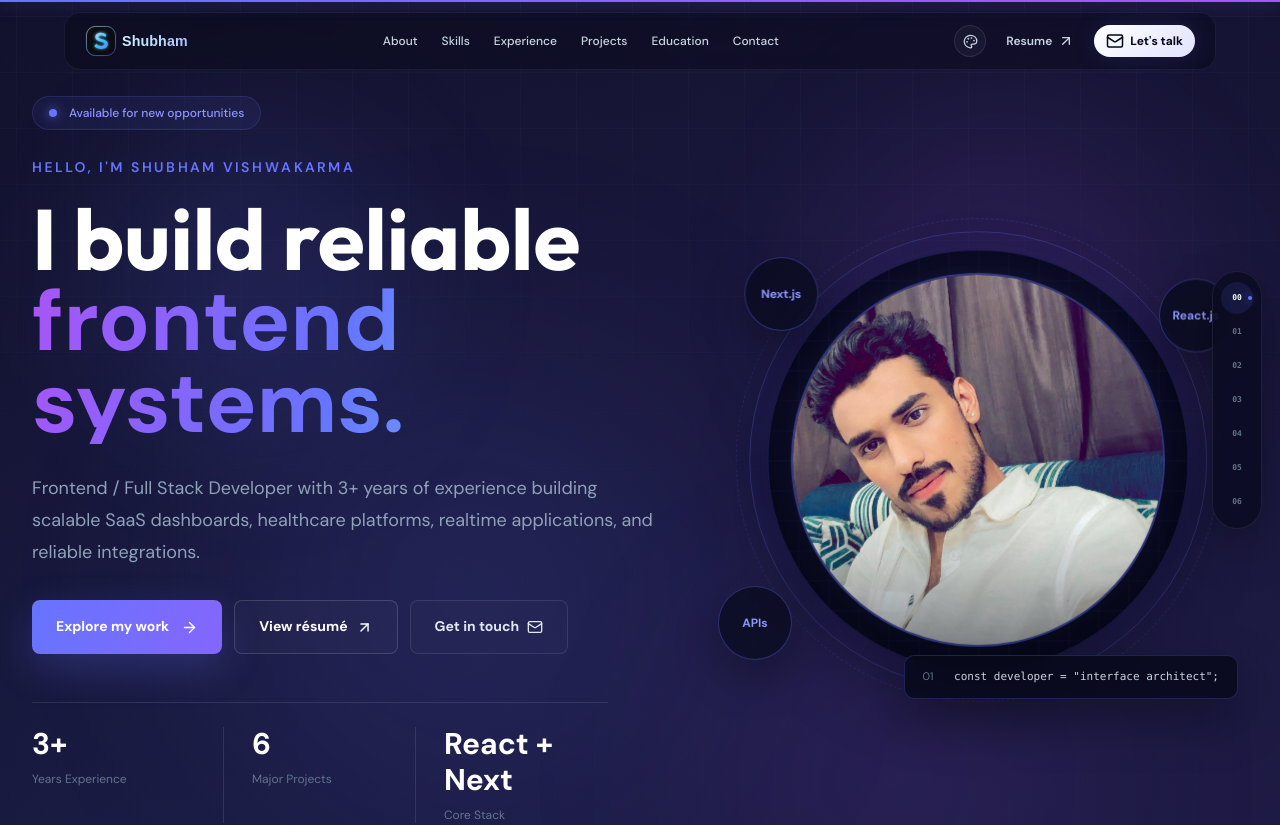
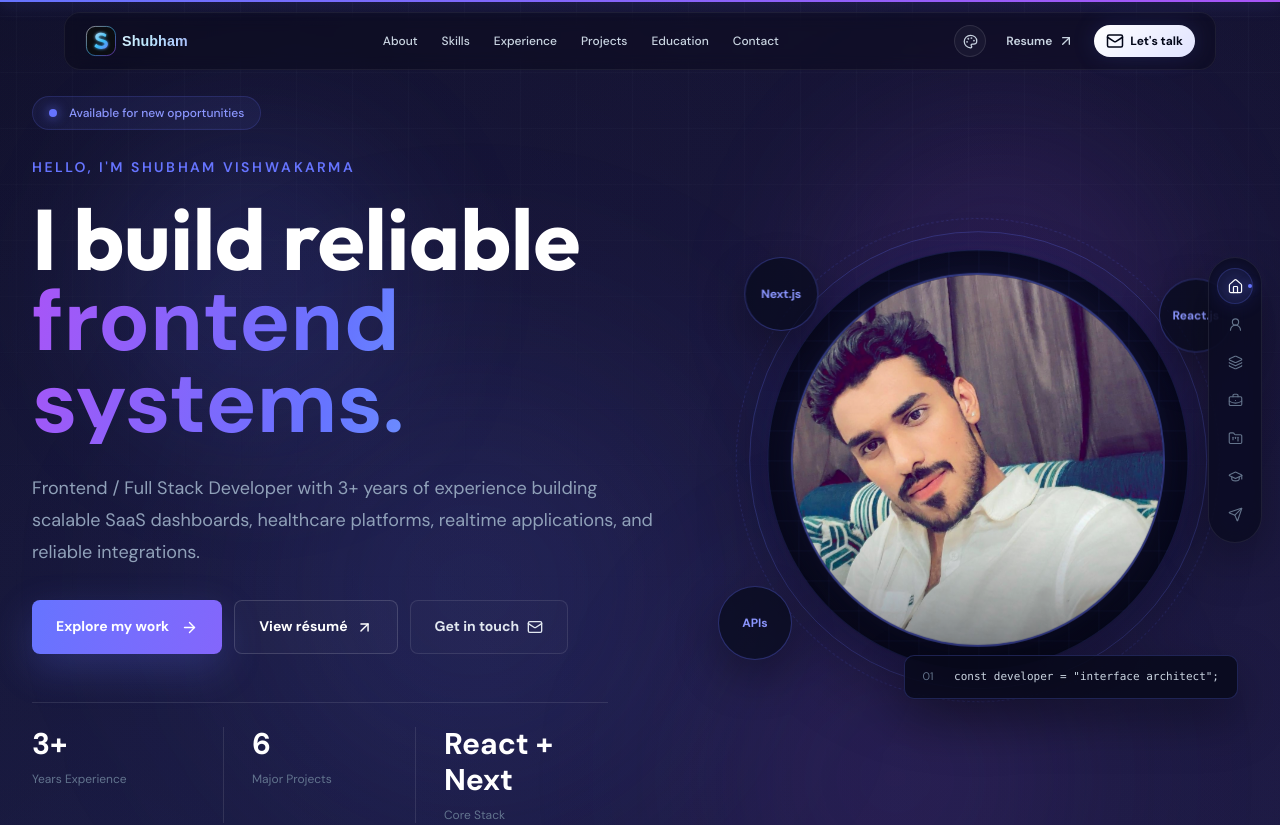
Before and after one commit to shubhamvdev/shubhamvdev.github.io, a Next.js app: page / in a window 1280 px wide. Shown: the top 825 px of the page. Built offline with nearby package versions, Linux system fonts and the light colour scheme.

Commit message:
Add SVG icons to section rail

```diff
--- a/app/globals.css
+++ b/app/globals.css
@@ -360,13 +360,17 @@ select {
 .section-rail-link {
   position: relative;
   display: flex;
-  width: 32px;
-  height: 32px;
+  width: 36px;
+  height: 36px;
   align-items: center;
   justify-content: center;
   border-radius: 50%;
   color: #64748b;
-  transition: color 250ms ease, background 250ms ease;
+  transition:
+    color 250ms ease,
+    background 250ms ease,
+    box-shadow 250ms ease,
+    transform 250ms ease;
 }
 
 .section-rail-link:hover,
@@ -375,10 +379,26 @@ select {
   background: rgba(var(--accent-rgb), 0.12);
 }
 
-.section-rail-index {
-  font-family: ui-monospace, SFMono-Regular, Menlo, monospace;
-  font-size: 8px;
-  font-weight: 700;
+.section-rail-link:hover {
+  transform: scale(1.06);
+}
+
+.section-rail-link.is-active {
+  box-shadow:
+    inset 0 0 0 1px rgba(var(--accent-rgb), 0.22),
+    0 0 20px rgba(var(--accent-rgb), 0.14);
+}
+
+.section-rail-icon {
+  width: 15px;
+  height: 15px;
+  transition: transform 250ms ease, filter 250ms ease;
+}
+
+.section-rail-link:hover .section-rail-icon,
+.section-rail-link.is-active .section-rail-icon {
+  transform: scale(1.08);
+  filter: drop-shadow(0 0 6px rgba(var(--accent-rgb), 0.75));
 }
 
 .section-rail-dot {
--- a/components/SectionRail.tsx
+++ b/components/SectionRail.tsx
@@ -2,7 +2,27 @@
 
 import { useEffect, useState } from "react";
 import { motion } from "framer-motion";
+import {
+  BriefcaseBusiness,
+  FolderKanban,
+  GraduationCap,
+  Home,
+  Layers3,
+  Send,
+  UserRound,
+  type LucideIcon,
+} from "lucide-react";
 import { navItems } from "@/lib/data";
+
+const sectionIcons: Record<string, LucideIcon> = {
+  home: Home,
+  about: UserRound,
+  skills: Layers3,
+  experience: BriefcaseBusiness,
+  projects: FolderKanban,
+  education: GraduationCap,
+  contact: Send,
+};
 
 export default function SectionRail() {
   const [activeSection, setActiveSection] = useState("home");
@@ -37,13 +57,14 @@ export default function SectionRail() {
       aria-label="Section navigation"
       className="section-rail"
     >
-      {items.map((item, index) => {
+      {items.map((item) => {
         const id = item.href.slice(1);
         const active = activeSection === id;
+        const Icon = sectionIcons[id];
         return (
           <a key={item.href} href={item.href} className={`section-rail-link ${active ? "is-active" : ""}`} aria-label={`Go to ${item.label}`}>
             <span className="section-rail-label">{item.label}</span>
-            <span className="section-rail-index">{String(index).padStart(2, "0")}</span>
+            <Icon className="section-rail-icon" aria-hidden="true" strokeWidth={1.8} />
             <span className="section-rail-dot" />
           </a>
         );
```
